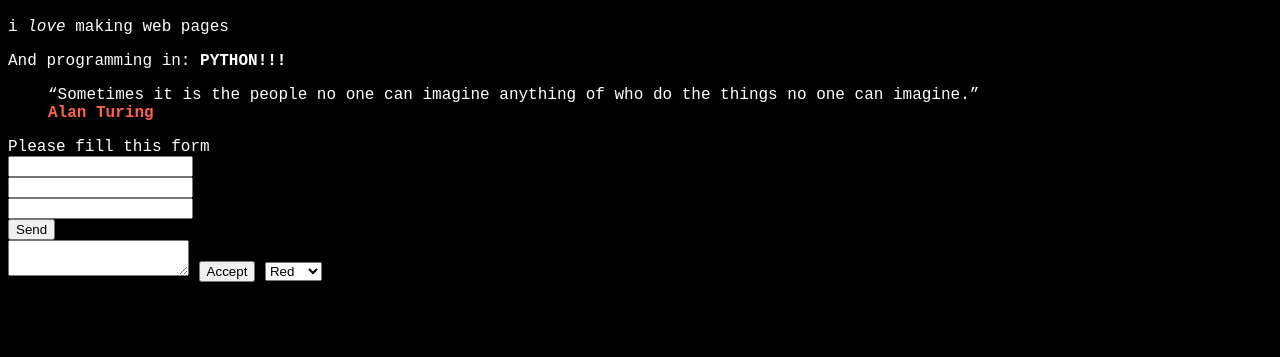
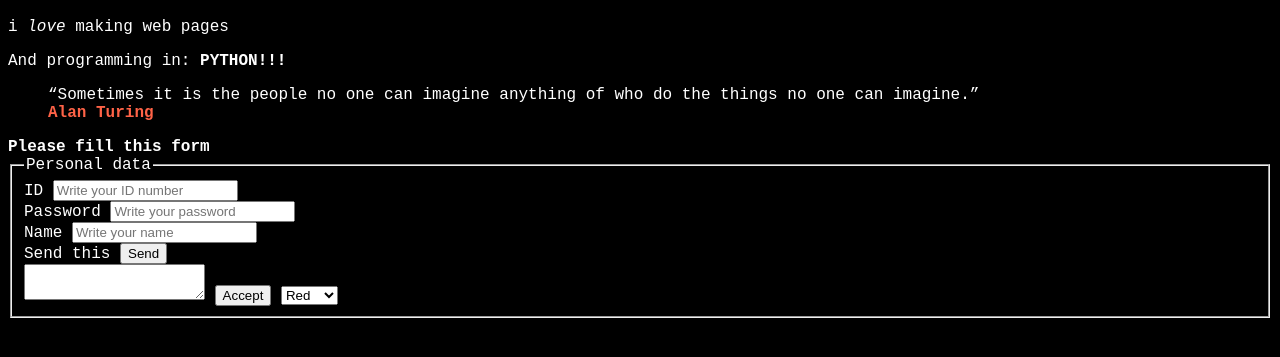
Before and after one commit to fernandotcbudo/Web_development_platzi, a plain HTML site: page Python sin fronteras/html/index.html in a window 1280 px wide. Shown: the part 101-458 px from the top of the page. Drawn offline with Linux system fonts and the light colour scheme.

Commit message:
Final tags

```diff
--- a/Python sin fronteras/html/index.html
+++ b/Python sin fronteras/html/index.html
@@ -21,14 +21,20 @@
     <p>i <i>love</i> making web pages</p>
     <p>And programming in:<b> PYTHON!!!</b></p>
     <blockquote>“Sometimes it is the people no one can imagine anything of who do the things no one can imagine.”<div><strong>Alan Turing</strong></blockquote></div>
-    <div>Please fill this form</div>
+    <div><b>Please fill this form</b></div>
     <form>
-      <input type="number">
+      <fieldset>
+         <legend>Personal data</legend>
+         <label>ID</label>
+         <input type="number" placeholder="Write your ID number">
          <div/>
-      <input type="password">
+         <label>Password</label>
+         <input type="password" placeholder="Write your password">
          <div/>
-      <input type="text">
+         <label>Name</label>
+         <input type="text" placeholder="Write your name">
          <div/>
+         <label>Send this</label>
          <input type="submit" value= "Send">
          <div/>
          <textarea></textarea>
@@ -38,6 +44,7 @@
          <option value="black">Black</option>
          <option value="white">White</option>
          </select>
+      </fieldset>
     </form>
   </body>
 </html>
```
Lines whose indentation alone changed are shown as unchanged.
